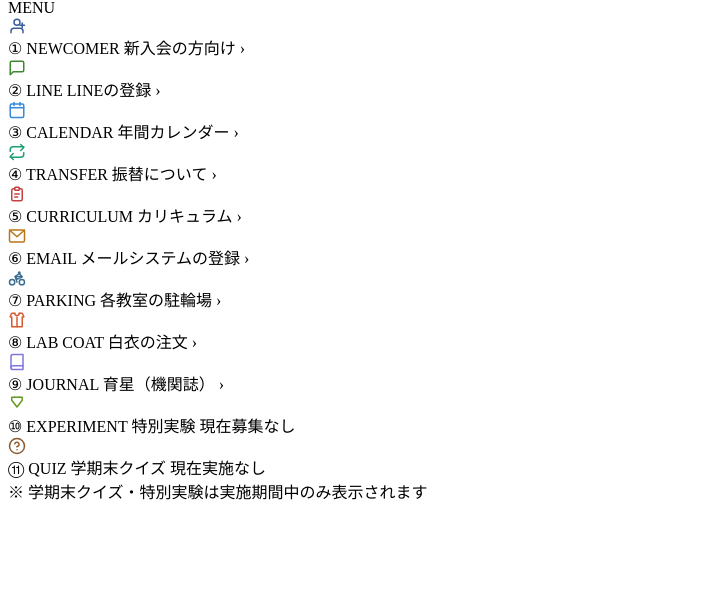
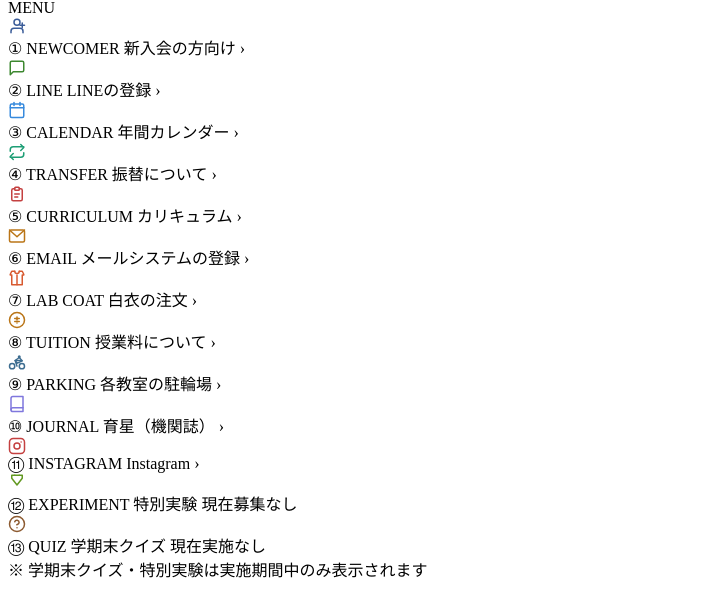
Before and after one commit to aratanunoshiba/kagaku-guide, a plain HTML site: page guide-page-main-top.html in a window 1280 px wide. Shown: the part 333-922 px from the top of the page, without its empty margins (0-723 px from the left). Before the commit the page ends 844 px from the top, so only its background shows below. Drawn offline with Linux system fonts and the light colour scheme.

Commit message:
メニュー並び替え・授業料・Instagram追加（⑦〜⑬）

```diff
--- a/guide-page-main-top.html
+++ b/guide-page-main-top.html
@@ -82,55 +82,75 @@
         <span class="g-card-arrow">›</span>
       </div>
 
-      <!-- ⑦ 各教室の駐輪場 -->
+      <!-- ⑦ 白衣の注文 -->
+      <div class="g-card" onclick="location.href='LABCOAT_PAGE_URL'">
+        <div class="g-icon g-ic-coral">
+          <svg width="18" height="18" viewBox="0 0 24 24" fill="none" stroke="#d85a30" stroke-width="2" stroke-linecap="round" stroke-linejoin="round"><path d="M9 3H5l-2 4v1h2v13h14V8h2V7l-2-4h-4"/><path d="M9 3a3 3 0 006 0"/><line x1="12" y1="8" x2="12" y2="21"/></svg>
+        </div>
+        <span class="g-card-num">⑦ LAB COAT</span>
+        <span class="g-card-title">白衣の注文</span>
+        <span class="g-card-arrow">›</span>
+      </div>
+
+      <!-- ⑧ 授業料について -->
+      <div class="g-card" onclick="location.href='TUITION_PAGE_URL'">
+        <div class="g-icon g-ic-amber">
+          <svg width="18" height="18" viewBox="0 0 24 24" fill="none" stroke="#ba7517" stroke-width="2" stroke-linecap="round" stroke-linejoin="round"><circle cx="12" cy="12" r="10"/><path d="M12 8v4"/><path d="M12 16h.01"/><line x1="9" y1="10" x2="15" y2="10"/><line x1="9" y1="14" x2="15" y2="14"/></svg>
+        </div>
+        <span class="g-card-num">⑧ TUITION</span>
+        <span class="g-card-title">授業料について</span>
+        <span class="g-card-arrow">›</span>
+      </div>
+
+      <!-- ⑨ 各教室の駐輪場 -->
       <div class="g-card" onclick="location.href='PARKING_PAGE_URL'">
         <div class="g-icon g-ic-steel">
           <svg width="18" height="18" viewBox="0 0 24 24" fill="none" stroke="#3d6d90" stroke-width="2" stroke-linecap="round" stroke-linejoin="round"><circle cx="5.5" cy="17.5" r="3.5"/><circle cx="18.5" cy="17.5" r="3.5"/><circle cx="15" cy="5" r="1"/><path d="M12 17.5L9.5 10l5.5-4 4 4.5-6.5 3L9.5 10"/><line x1="9.5" y1="10" x2="18.5" y2="10"/></svg>
         </div>
-        <span class="g-card-num">⑦ PARKING</span>
+        <span class="g-card-num">⑨ PARKING</span>
         <span class="g-card-title">各教室の駐輪場</span>
         <span class="g-card-arrow">›</span>
       </div>
 
-      <!-- ⑧ 白衣の注文 -->
-      <div class="g-card" onclick="location.href='LABCOAT_PAGE_URL'">
-        <div class="g-icon g-ic-coral">
-          <svg width="18" height="18" viewBox="0 0 24 24" fill="none" stroke="#d85a30" stroke-width="2" stroke-linecap="round" stroke-linejoin="round"><path d="M9 3H5l-2 4v1h2v13h14V8h2V7l-2-4h-4"/><path d="M9 3a3 3 0 006 0"/><line x1="12" y1="8" x2="12" y2="21"/></svg>
-        </div>
-        <span class="g-card-num">⑧ LAB COAT</span>
-        <span class="g-card-title">白衣の注文</span>
-        <span class="g-card-arrow">›</span>
-      </div>
-
-      <!-- ⑨ 育星（機関誌） -->
+      <!-- ⑩ 育星（機関誌） -->
       <div class="g-card" onclick="location.href='JOURNAL_PAGE_URL'">
         <div class="g-icon g-ic-purple">
           <svg width="18" height="18" viewBox="0 0 24 24" fill="none" stroke="#7f77dd" stroke-width="2" stroke-linecap="round" stroke-linejoin="round"><path d="M4 19.5A2.5 2.5 0 016.5 17H20"/><path d="M6.5 2H20v20H6.5A2.5 2.5 0 014 19.5v-15A2.5 2.5 0 016.5 2z"/></svg>
         </div>
-        <span class="g-card-num">⑨ JOURNAL</span>
+        <span class="g-card-num">⑩ JOURNAL</span>
         <span class="g-card-title">育星（機関誌）</span>
         <span class="g-card-arrow">›</span>
       </div>
 
-      <!-- ⑩ 特別実験（募集中は button に変更し onclick="location.href='EXPERIMENT_PAGE_URL'" を追加） -->
+      <!-- ⑪ Instagram -->
+      <div class="g-card" onclick="location.href='INSTAGRAM_PAGE_URL'">
+        <div class="g-icon g-ic-rose">
+          <svg width="18" height="18" viewBox="0 0 24 24" fill="none" stroke="#c44040" stroke-width="2" stroke-linecap="round" stroke-linejoin="round"><rect x="2" y="2" width="20" height="20" rx="5"/><circle cx="12" cy="12" r="4"/><circle cx="17.5" cy="6.5" r="1" fill="#c44040" stroke="none"/></svg>
+        </div>
+        <span class="g-card-num">⑪ INSTAGRAM</span>
+        <span class="g-card-title">Instagram</span>
+        <span class="g-card-arrow">›</span>
+      </div>
+
+      <!-- ⑫ 特別実験（募集中は g-card-full を外し onclick="location.href='EXPERIMENT_PAGE_URL'" を追加） -->
       <div class="g-card g-card-full">
         <div class="g-icon g-ic-green">
           <svg width="18" height="18" viewBox="0 0 24 24" fill="none" stroke="#639922" stroke-width="2" stroke-linecap="round" stroke-linejoin="round"><path d="M9 3H5v4l7 9 7-9V3h-4"/><line x1="9" y1="3" x2="15" y2="3"/></svg>
         </div>
         <div class="g-card-info">
-          <span class="g-card-num">⑩ EXPERIMENT</span>
+          <span class="g-card-num">⑫ EXPERIMENT</span>
           <span class="g-card-title">特別実験</span>
           <span class="g-badge-off">現在募集なし</span>
         </div>
       </div>
 
-      <!-- ⑪ 学期末クイズ（現在実施なし） -->
+      <!-- ⑬ 学期末クイズ（現在実施なし） -->
       <div class="g-card g-card-full">
         <div class="g-icon g-ic-sand">
           <svg width="18" height="18" viewBox="0 0 24 24" fill="none" stroke="#8c5a30" stroke-width="2" stroke-linecap="round" stroke-linejoin="round"><circle cx="12" cy="12" r="10"/><path d="M9 9a3 3 0 015.83 1c0 2-3 3-3 3"/><line x1="12" y1="17" x2="12.01" y2="17"/></svg>
         </div>
         <div class="g-card-info">
-          <span class="g-card-num">⑪ QUIZ</span>
+          <span class="g-card-num">⑬ QUIZ</span>
           <span class="g-card-title">学期末クイズ</span>
           <span class="g-badge-off">現在実施なし</span>
         </div>
```
Also changed, not shown: 1 other file.
